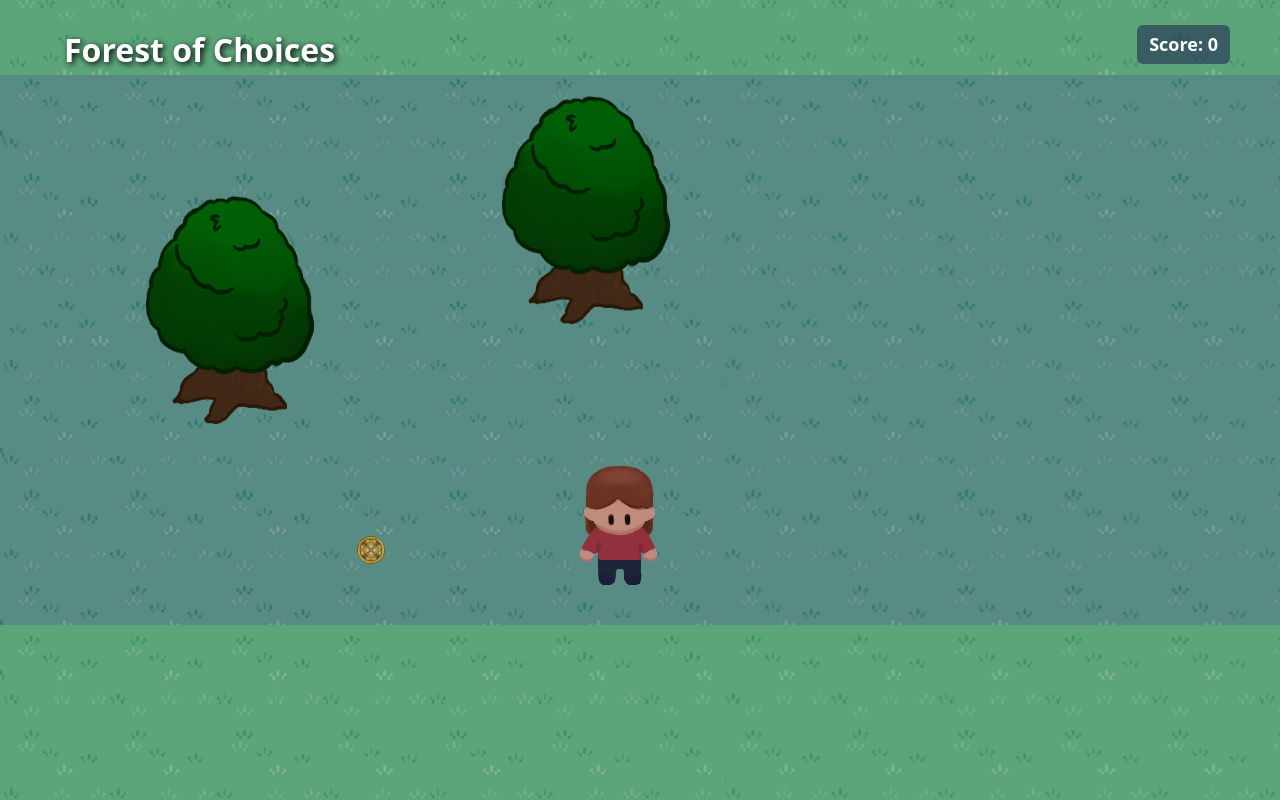
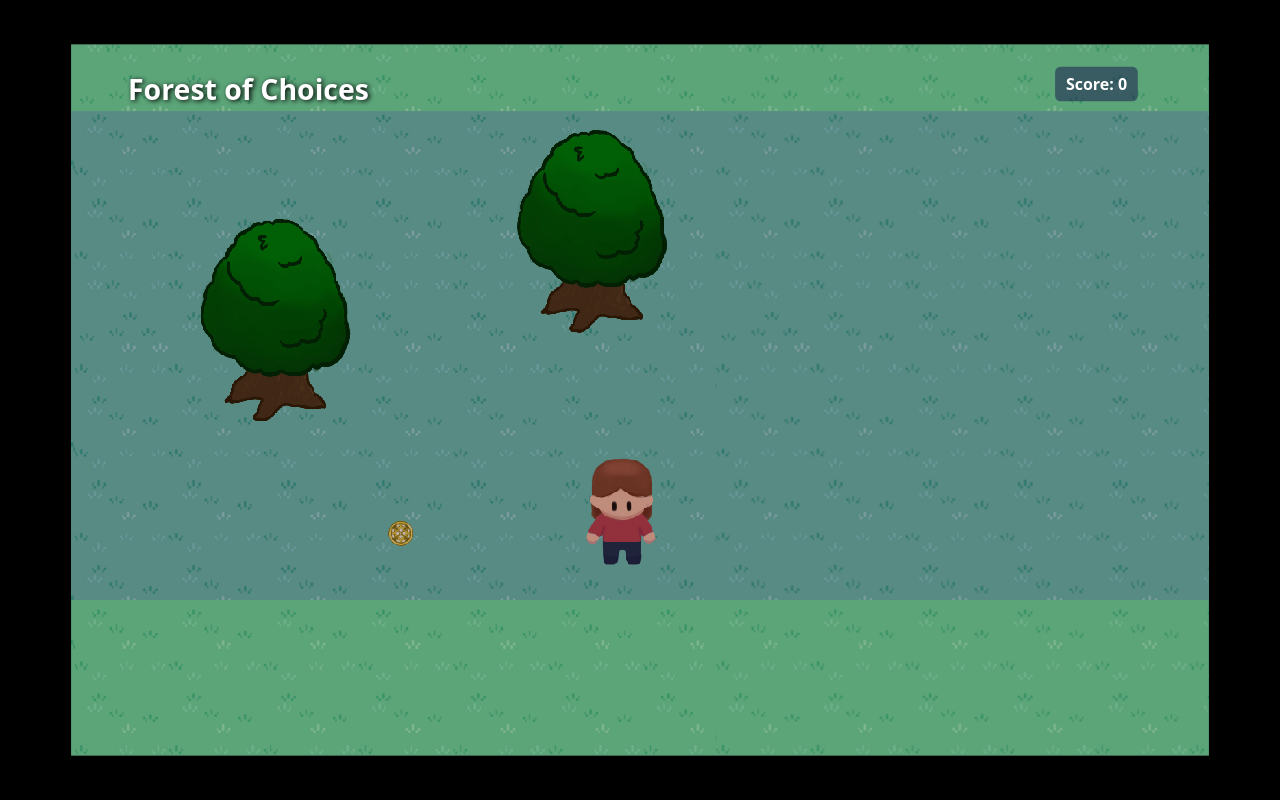
Before and after one commit to Hannah813105/PPT-Forest-of-Choices, a Vue app: page / in a window 1280 px wide. Built offline with nearby package versions, Linux system fonts and the light colour scheme.

Commit message:
Scaling fix

```diff
--- a/src/App.vue
+++ b/src/App.vue
@@ -4,6 +4,8 @@ import Character from './components/character.vue';
 </script>
 
 <template>
+  <div id="viewport">
+  <div id="game-root">
   <section id="foc">
     <div id="background"></div>
     <h1 id="title">
@@ -22,6 +24,8 @@ import Character from './components/character.vue';
       </div>
     </div>
   </section>
+  </div>
+  </div>
 </template>
 
 <style scoped>
@@ -29,8 +33,8 @@ import Character from './components/character.vue';
   position: absolute;
   top: 0;
   left: 0;
-  width: 100vw;
-  height: 100vh;
+  width: 100%;
+  height: 100%;
   background-image: url('./assets/grass.png');
   background-size: cover;
   background-position: center;
@@ -72,7 +76,7 @@ import Character from './components/character.vue';
   }
 
   .container {
-    position: fixed;
+    position: absolute;
     bottom: 5%;
     left: 5%;
     right: 5%;
--- a/src/components/character.vue
+++ b/src/components/character.vue
@@ -329,18 +329,17 @@ export default {
 
 <style scoped>
 .game-container {
-  position: fixed;
+  position: absolute;
   inset: 0;
+  top: 0;
   display: flex;
   justify-content: center;
   align-items: center;
 }
 
 .game-area {
-  width: 100%;
-  max-width: 1800px;
-  height: 45vw;
-  max-height: 550px;
+  width: 1440px;
+  height: 550px;
   margin: auto;
   position: relative;
   top: -50px;
@@ -379,7 +378,7 @@ export default {
 .score {
   position: absolute;
   top: 25px;
-  right: 50px;
+  right: 80px;
   font-weight: bold;
   font-size: 18px;
   color: white;
--- a/src/main.js
+++ b/src/main.js
@@ -3,3 +3,16 @@ import './style.css'
 import App from './App.vue'
 
 createApp(App).mount('#app')
+
+function scaleGame() {
+  const scale = Math.min(
+    window.innerWidth / 1440,
+    window.innerHeight / 800
+  );
+
+  document.getElementById("game-root").style.transform =
+    `scale(${scale})`;
+}
+
+window.addEventListener("resize", scaleGame);
+window.addEventListener("load", scaleGame);
--- a/src/style.css
+++ b/src/style.css
@@ -26,12 +26,47 @@ a:hover {
   color: #535bf2;
 }
 
+#viewport {
+  position: fixed;
+  inset: 0;
+  display: flex;
+  background: #000;
+  justify-content: center;
+  align-items: center;
+  overflow: hidden;
+}
+
+#game-root {
+  width: 1440px;
+  height: 800px;
+  transform-origin: center center;
+  transition: transform 0.15s ease-out;
+}
+
+/* Scale UP on larger screens */
+@media (min-width: 1440px) {
+  #scale-root {
+    transform: scale(
+      min(
+        calc(100vw / 1440),
+        calc(100vh / 800)
+      )
+    );
+  }
+}
+
 body {
   margin: 0;
   padding: 0;
   min-width: 320px;
-  min-height: 100vh;
-  width: 100vw;
+  display: flex;
+  justify-content: center;
+  align-items: center;
+  overflow: hidden;
+}
+
+img {
+  image-rendering: pixelated;
 }
 
 #background {
```
